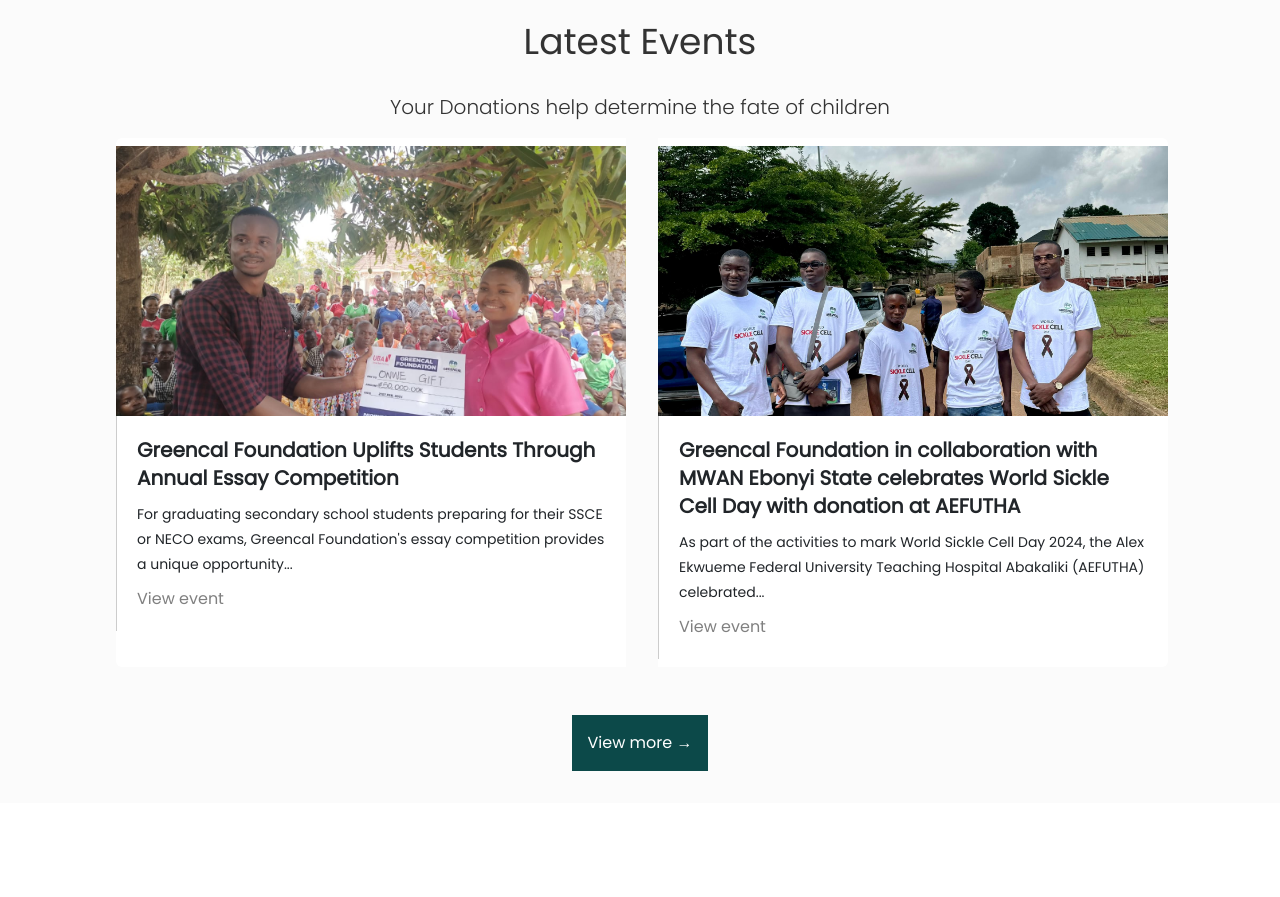
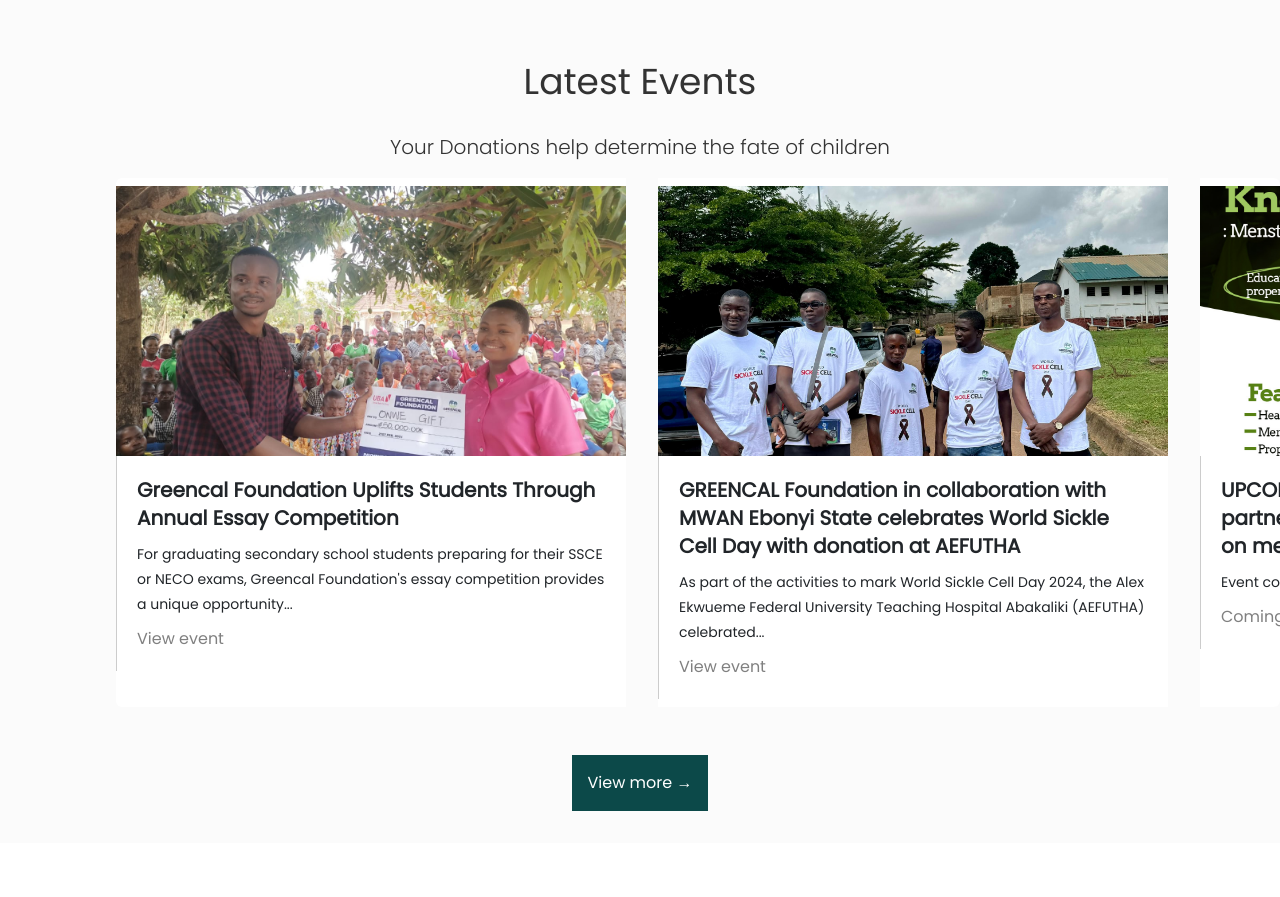
Before and after one commit to TheMoeEntity/greencalv3, a Next.js app: page / in a window 1280 px wide. Shown: the part 1860-2757 px from the top of the page. Built offline with nearby package versions, Linux system fonts and the light colour scheme; some icons are missing.

Commit message:
"Added new fundraiser event and updated hero section with new image and event details"

```diff
--- a/src/components/sections/Home/FundRaisers/index.tsx
+++ b/src/components/sections/Home/FundRaisers/index.tsx
@@ -5,6 +5,7 @@
 import medical from "../../../../../public/images/sickle-cell.jpg";
 import { eventCard } from "@/types";
 import FeaturedCard from "@/components/shared/Cards/Featured";
+import hygiene from '../../../../../public/images/Greencal Menstrual Hygiene Awareness.jpg'
 
 const FundRaisers = () => {
   const content: eventCard[] = [
@@ -20,11 +21,20 @@
     {
       img: medical,
       title:
-        "Greencal Foundation in collaboration with MWAN Ebonyi State celebrates World Sickle Cell Day with donation at AEFUTHA",
+        "GREENCAL Foundation in collaboration with MWAN Ebonyi State celebrates World Sickle Cell Day with donation at AEFUTHA",
       content:
         "As part of the activities to mark World Sickle Cell Day 2024, the Alex Ekwueme Federal University Teaching Hospital Abakaliki (AEFUTHA) celebrated...",
       comingSoon: false,
       slug: "sickle-cell-day",
+    },
+    {
+      img: hygiene,
+      title:
+        "UPCOMING EVENT: GREENCAL Foundation partners NAESMS for Education and awareness on menstrual hygiene.",
+      content:
+        "Event coming soon..",
+      comingSoon: true,
+      slug: "menstual-hygiene-awareness",
     },
   ];
   return (
--- a/src/components/shared/Hero.tsx
+++ b/src/components/shared/Hero.tsx
@@ -32,7 +32,7 @@
         showDots={true}
         draggable={true}
         autoPlaySpeed={1000}
-        transitionDuration={7000}
+        transitionDuration={10000}
       >
         <div className="p-8 h-[1000px] md:h-[1300px] lg:h-[auto] md:p-16 md:pb-28 bg-[#FBF8F3] flex flex-col lg:flex-row w-full">
           <div className="basis-full flex-1 flex flex-col gap-3 md:gap-10 md:basis-1/2">
@@ -49,18 +49,19 @@
             <div className="w-full flex mt-5 flex-row gap-3">
               <div
                 style={{
-                  backgroundImage: "url('/images/sickle-cell-outreach.jpg')",
+                  backgroundImage:
+                    "url('/images/Greencal Menstrual Hygiene Awareness.jpg')",
                   backgroundSize: "cover",
+                  backgroundPosition:'center'
                 }}
-                className="w-[130px] basis-1/2 md:basis-auto rounded-md h-[130px]"
+                className="w-[170px] basis-1/2 md:basis-auto rounded-md h-[90px] md:h-[170px]"
               ></div>
-              <div className="flex flex-col gap-4">
-                <h2 className="text-xl md:text-2xl font-bold  leading-[1.2]">
-                  Our Most Recent <br /> Event
+              <div className="flex flex-col justify-center gap-2 md:gap-4">
+                <h2 className="text-xl md:text-2xl font-bold  leading-[1.2]">Upcoming <br /> Event
                 </h2>
                 <h3 className="text-xs md:text-sm text-[#525252]">
-                  Greencal Foundation celebrates World Sickle Cell Day <br />{" "}
-                  with donation
+                  GREENCAL Foundation partners NAESMS for Education <br /> and
+                  awareness on menstrual hygiene.
                 </h3>
               </div>
             </div>
@@ -89,13 +90,14 @@
         <div className="p-8 h-[1000px] md:h-[1300px] lg:h-[auto] md:p-16 md:pb-28 bg-[#FBF8F3] flex flex-col lg:flex-row w-full">
           <div className="basis-full flex-1 flex flex-col gap-3 md:gap-10 md:basis-1/2">
             <h1 className="text-[#A2CA62] pt-5 w-full font-bold text-lg md:text-3xl">
-             Building a Stronger community.
+              Building a Stronger community.
             </h1>
             <h2 className="text-[40px] w-full md:text-5xl font-medium leading-[1.2] md:leading-[1.3]">
               Where Compassion Meets Need.
             </h2>
             <h3 className=" md:text-xl text-sm leading-loose text-[#525252]">
-              Greencal Foundation provides hope and support through medical assitance, education, and community outreach.
+              Greencal Foundation provides hope and support through medical
+              assitance, education, and community outreach.
             </h3>
             <div className="w-full flex mt-5 flex-row gap-3">
               <div
```
Also changed, not shown: public/images/Greencal Menstrual Hygiene Awareness.jpg (added).
